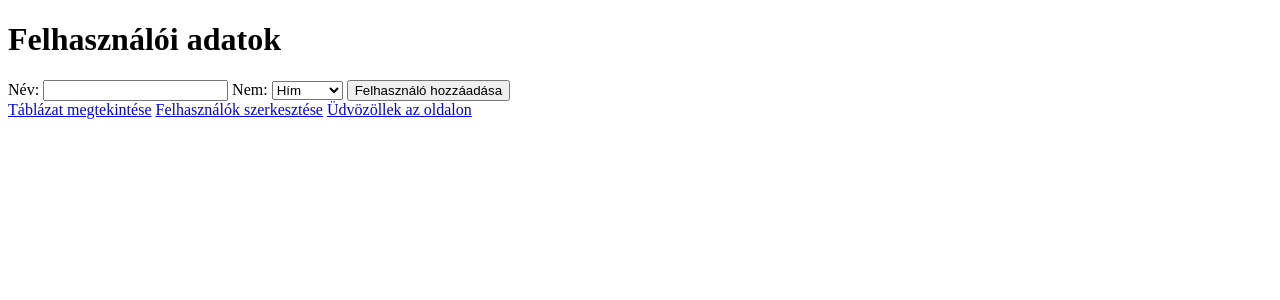
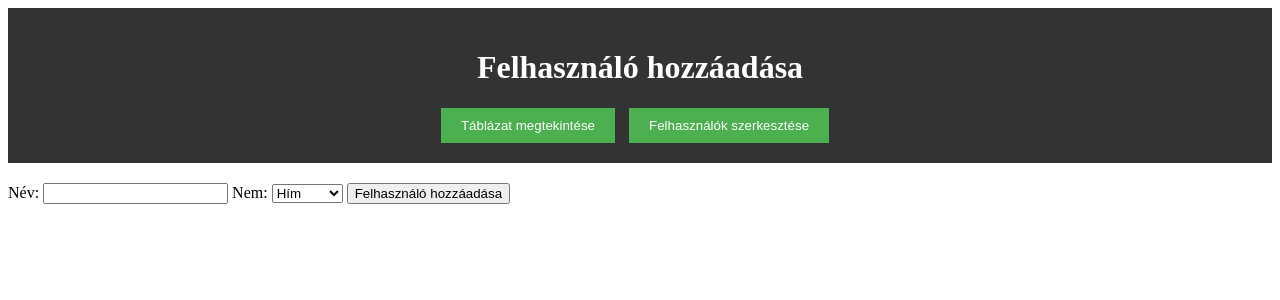
Before and after one commit to papmatedaniel/ujkutya, a Flask app: page / in a window 1280 px wide. Shown: the top 300 px of the page. Run offline with Flask 3, Linux system fonts and the light colour scheme.

Commit message:
Update index.html
valtozasok

```diff
--- a/templates/index.html
+++ b/templates/index.html
@@ -4,12 +4,23 @@
     <meta charset="UTF-8">
     <meta http-equiv="X-UA-Compatible" content="IE=edge">
     <meta name="viewport" content="width=device-width, initial-scale=1.0">
+    <link rel="stylesheet" type="text/css" href="{{ url_for('static', filename='style.css') }}">
+
     <title>Felhasználói adatok</title>
+
+
 
 </head>
 <body>
 
-<h1>Felhasználói adatok</h1>
+<header>
+    <h1>Felhasználó hozzáadása</h1>
+    <div class="header-buttons">
+        <button onclick="location.href='/table'">Táblázat megtekintése</button>
+        <button onclick="location.href='/felhasznalomodositasa'">Felhasználók szerkesztése</button>
+    </div>
+</header>
+
 
 <form action="/add_user" method="post">
     <label for="name">Név:</label>
@@ -24,9 +35,7 @@
     <button type="submit">Felhasználó hozzáadása</button>
 </form>
 
-<a href="/table">Táblázat megtekintése</a>
-<a href="/felhasznalomodositasa">Felhasználók szerkesztése</a>
-<a href="/welcome">Üdvözöllek az oldalon</a>
+
 
 
 
```
